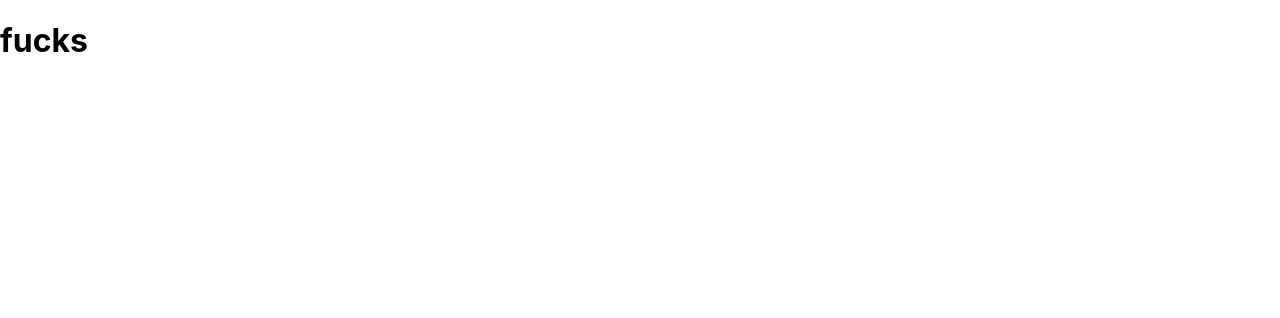
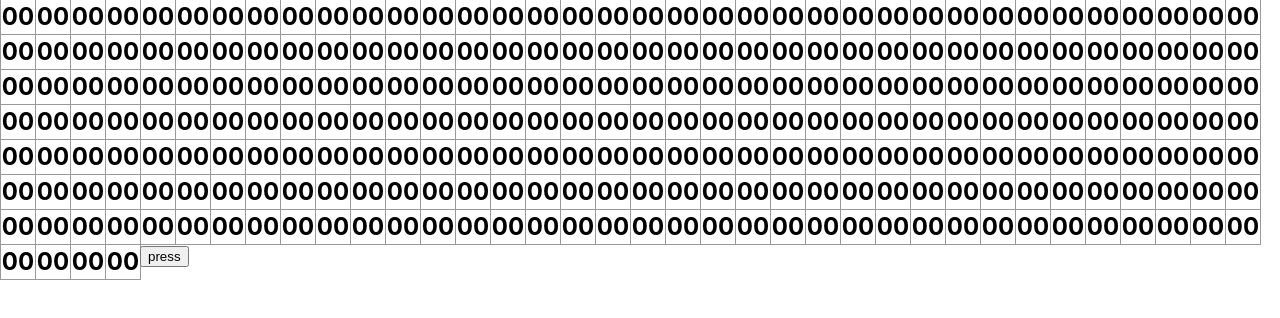
Before and after one commit to gvbarker/brookshear, a React (Create React App) app: page / in a window 1280 px wide. Shown: the top 318 px of the page. Built offline with nearby package versions, Linux system fonts and the light colour scheme.

Commit message:
add assembler cells component

```diff
--- a/src/App.js
+++ b/src/App.js
@@ -1,9 +1,13 @@
 import React from "react"
 import "./App.css";
+import Assembler from "./components/Assembler";
 
 function App() {
+  function data() {
+
+  }
   return (
-    <h1>fucks</h1>
+    <Assembler></Assembler>
   );
 }
 
--- a/src/components/assembler.js
+++ b/src/components/assembler.js
@@ -1,5 +1,28 @@
-import React from "react";
+import React, { useState } from "react";
+import Cell from "./Cell";
 
-export default function assembler() {
-  console.log("react");
+export default function Assembler() {
+  const [fuck, setfuck] = useState(Array(256).fill("00"));
+  function handleCLick() {
+    console.log(fuck)
+    let newtest = ["51", "23", "64", "56", "77", "89", "23", "02", "14", "03", "40", "54", "b1", "03", "b9", "01", "C0", "00"];
+    let nextCells = fuck;
+    console.log(nextCells)
+    for (let i=0; i<newtest.length; i++) {
+      nextCells[i] = newtest[i];
+    }
+    console.log(nextCells)
+    setfuck(nextCells);
+    console.log(fuck)
+  }
+
+  let cells = fuck.map((val, index) => <Cell key={ index.toString(16) } value={ val }></Cell>);
+  return (
+    <>
+      <div>
+        { cells }
+      </div>
+      <button onClick={handleCLick}>press</button>
+    </>
+  );
 }
--- a/src/components/cell.js
+++ b/src/components/cell.js
@@ -0,0 +1,7 @@
+import React from "react";
+
+export default function Cell({ value }) {
+  return (
+    <div className="square">{ value }</div>
+  );
+}
--- a/src/index.css
+++ b/src/index.css
@@ -11,3 +11,17 @@ code {
   font-family: source-code-pro, Menlo, Monaco, Consolas, 'Courier New',
     monospace;
 }
+.square {
+  background: #fff;
+  border: 1px solid #999;
+  float: left;
+  font-size: 24px;
+  font-weight: bold;
+  line-height: 34px;
+  height: 34px;
+  margin-right: -1px;
+  margin-top: -1px;
+  padding: 0;
+  text-align: center;
+  width: 34px;
+}
```
